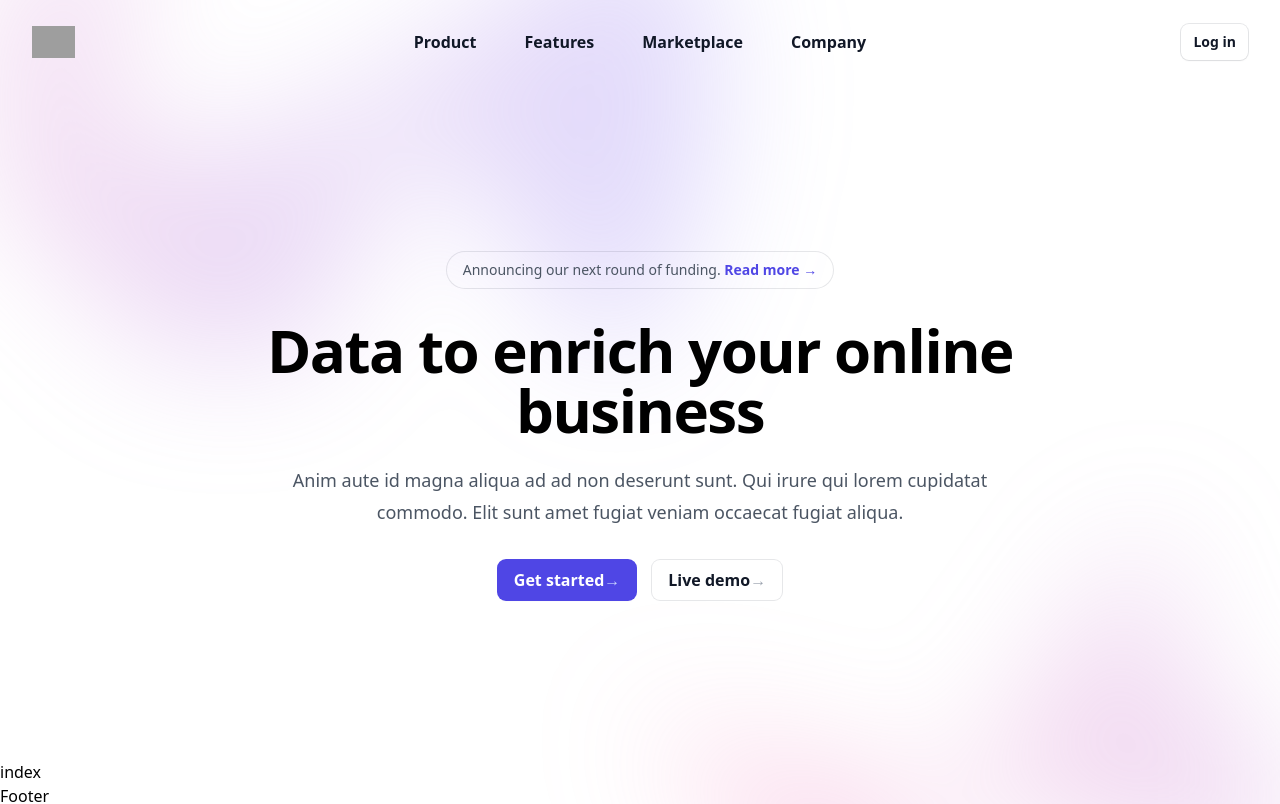
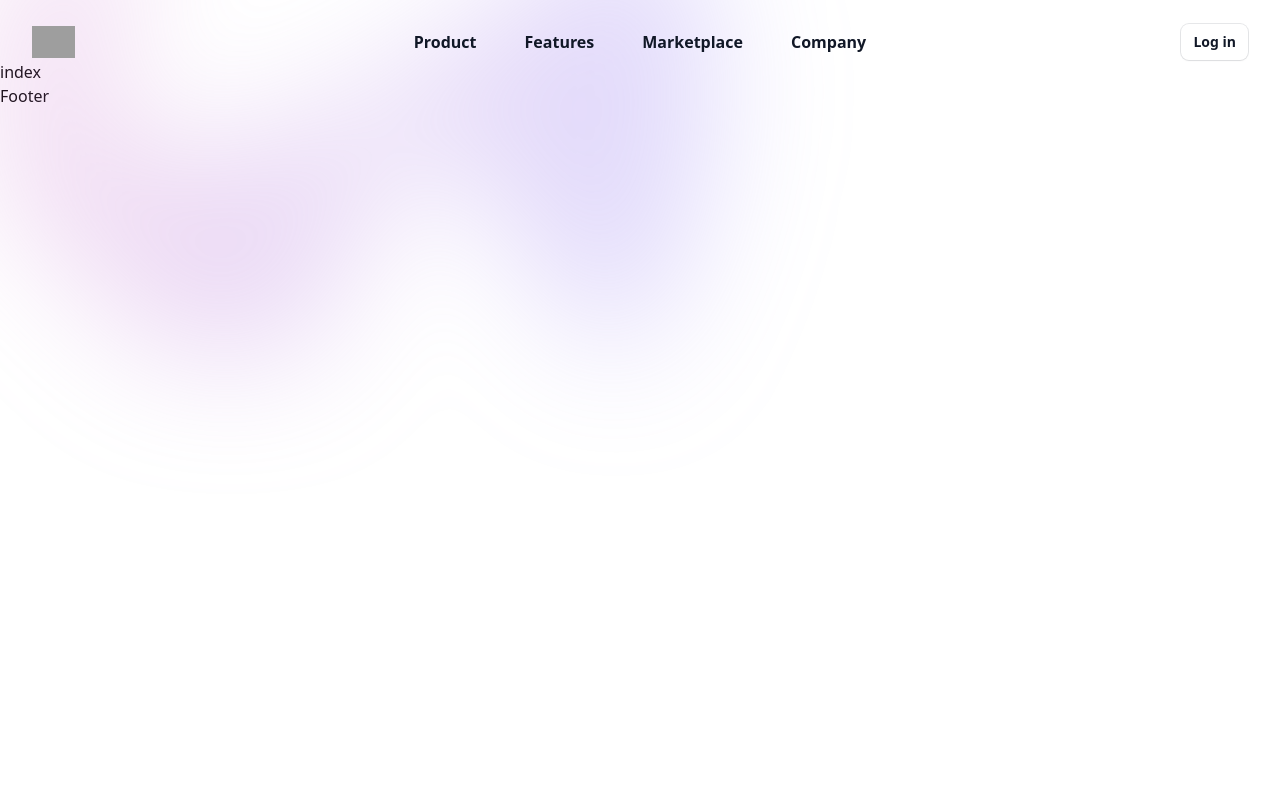
Before and after one commit to treygrr/next-apollo-typescript-tailwindcss, a Next.js app: page /test in a window 1280 px wide. Shown: the top 804 px of the page. Built offline with nearby package versions, Linux system fonts and the light colour scheme; grey boxes are pictures that could not be loaded.

Commit message:
remove excess header

```diff
--- a/layouts/default/Header.tsx
+++ b/layouts/default/Header.tsx
@@ -12,7 +12,7 @@ export default function Header() {
   const [mobileMenuOpen, setMobileMenuOpen] = useState(false)
 
   return (
-    <div className="isolate bg-white">
+    <header className="isolate bg-white">
       <div className="absolute inset-x-0 top-[-10rem] -z-10 transform-gpu overflow-hidden blur-3xl sm:top-[-20rem]">
         <svg
           className="relative left-[calc(50%-11rem)] -z-10 h-[21.1875rem] max-w-none -translate-x-1/2 rotate-[30deg] sm:left-[calc(50%-30rem)] sm:h-[42.375rem]"
@@ -77,81 +77,6 @@ export default function Header() {
           </nav>
         </div>
       </div>
-      <main>
-        <div className="relative px-6 lg:px-8">
-          <div className="mx-auto max-w-3xl pt-20 pb-32 sm:pt-48 sm:pb-40">
-            <div>
-              <div className="hidden sm:mb-8 sm:flex sm:justify-center">
-                <div className="relative overflow-hidden rounded-full py-1.5 px-4 text-sm leading-6 ring-1 ring-gray-900/10 hover:ring-gray-900/20">
-                  <span className="text-gray-600">
-                    Announcing our next round of funding.{' '}
-                    <a href="#" className="font-semibold text-indigo-600">
-                      <span className="absolute inset-0" aria-hidden="true" />
-                      Read more <span aria-hidden="true">&rarr;</span>
-                    </a>
-                  </span>
-                </div>
-              </div>
-              <div>
-                <h1 className="text-4xl font-bold tracking-tight sm:text-center sm:text-6xl">
-                  Data to enrich your online business
-                </h1>
-                <p className="mt-6 text-lg leading-8 text-gray-600 sm:text-center">
-                  Anim aute id magna aliqua ad ad non deserunt sunt. Qui irure qui lorem cupidatat commodo. Elit sunt
-                  amet fugiat veniam occaecat fugiat aliqua.
-                </p>
-                <div className="mt-8 flex gap-x-4 sm:justify-center">
-                  <a
-                    href="#"
-                    className="inline-block rounded-lg bg-indigo-600 px-4 py-1.5 text-base font-semibold leading-7 text-white shadow-sm ring-1 ring-indigo-600 hover:bg-indigo-700 hover:ring-indigo-700"
-                  >
-                    Get started
-                    <span className="text-indigo-200" aria-hidden="true">
-                      &rarr;
-                    </span>
-                  </a>
-                  <a
-                    href="#"
-                    className="inline-block rounded-lg px-4 py-1.5 text-base font-semibold leading-7 text-gray-900 ring-1 ring-gray-900/10 hover:ring-gray-900/20"
-                  >
-                    Live demo
-                    <span className="text-gray-400" aria-hidden="true">
-                      &rarr;
-                    </span>
-                  </a>
-                </div>
-              </div>
-              <div className="absolute inset-x-0 top-[calc(100%-13rem)] -z-10 transform-gpu overflow-hidden blur-3xl sm:top-[calc(100%-30rem)]">
-                <svg
-                  className="relative left-[calc(50%+3rem)] h-[21.1875rem] max-w-none -translate-x-1/2 sm:left-[calc(50%+36rem)] sm:h-[42.375rem]"
-                  viewBox="0 0 1155 678"
-                  fill="none"
-                  xmlns="http://www.w3.org/2000/svg"
-                >
-                  <path
-                    fill="url(#ecb5b0c9-546c-4772-8c71-4d3f06d544bc)"
-                    fillOpacity=".3"
-                    d="M317.219 518.975L203.852 678 0 438.341l317.219 80.634 204.172-286.402c1.307 132.337 45.083 346.658 209.733 145.248C936.936 126.058 882.053-94.234 1031.02 41.331c119.18 108.451 130.68 295.337 121.53 375.223L855 299l21.173 362.054-558.954-142.079z"
-                  />
-                  <defs>
-                    <linearGradient
-                      id="ecb5b0c9-546c-4772-8c71-4d3f06d544bc"
-                      x1="1155.49"
-                      x2="-78.208"
-                      y1=".177"
-                      y2="474.645"
-                      gradientUnits="userSpaceOnUse"
-                    >
-                      <stop stopColor="#9089FC" />
-                      <stop offset={1} stopColor="#FF80B5" />
-                    </linearGradient>
-                  </defs>
-                </svg>
-              </div>
-            </div>
-          </div>
-        </div>
-      </main>
-    </div>
+    </header>
   )
 }
```
